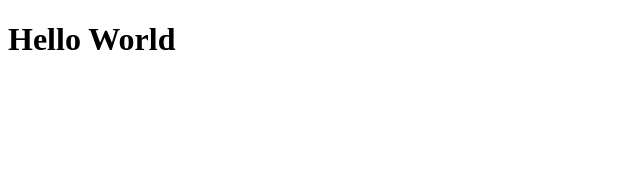
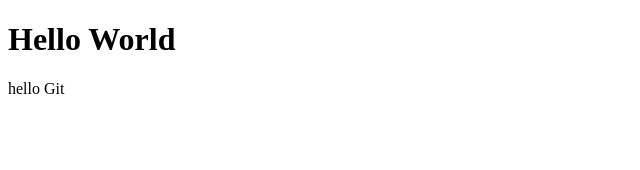
Before and after one commit to yoon-seonyoung/workspace_repository, a Vue app: page / in a window 1280 px wide. Shown: the top 170 px of the page, without its empty margins (0-640 px from the left). Built offline with nearby package versions, Linux system fonts and the light colour scheme.

Commit message:
clone-x-frontend_commit

```diff
--- a/src/App.vue
+++ b/src/App.vue
@@ -1,5 +1,6 @@
 <template>
   <h1>Hello World</h1>
+  <div>hello Git</div>
 </template>
 
 <script>
```
